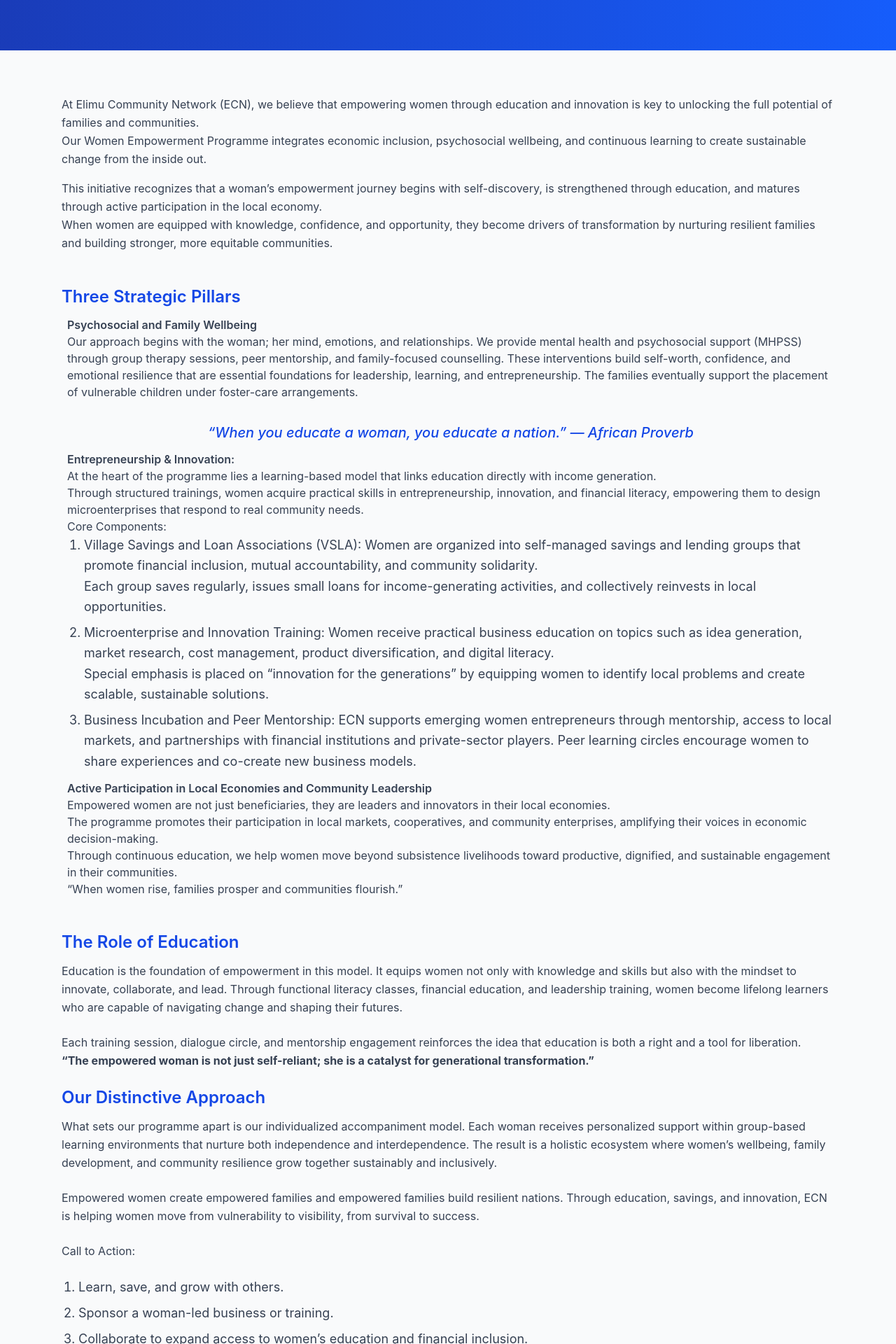
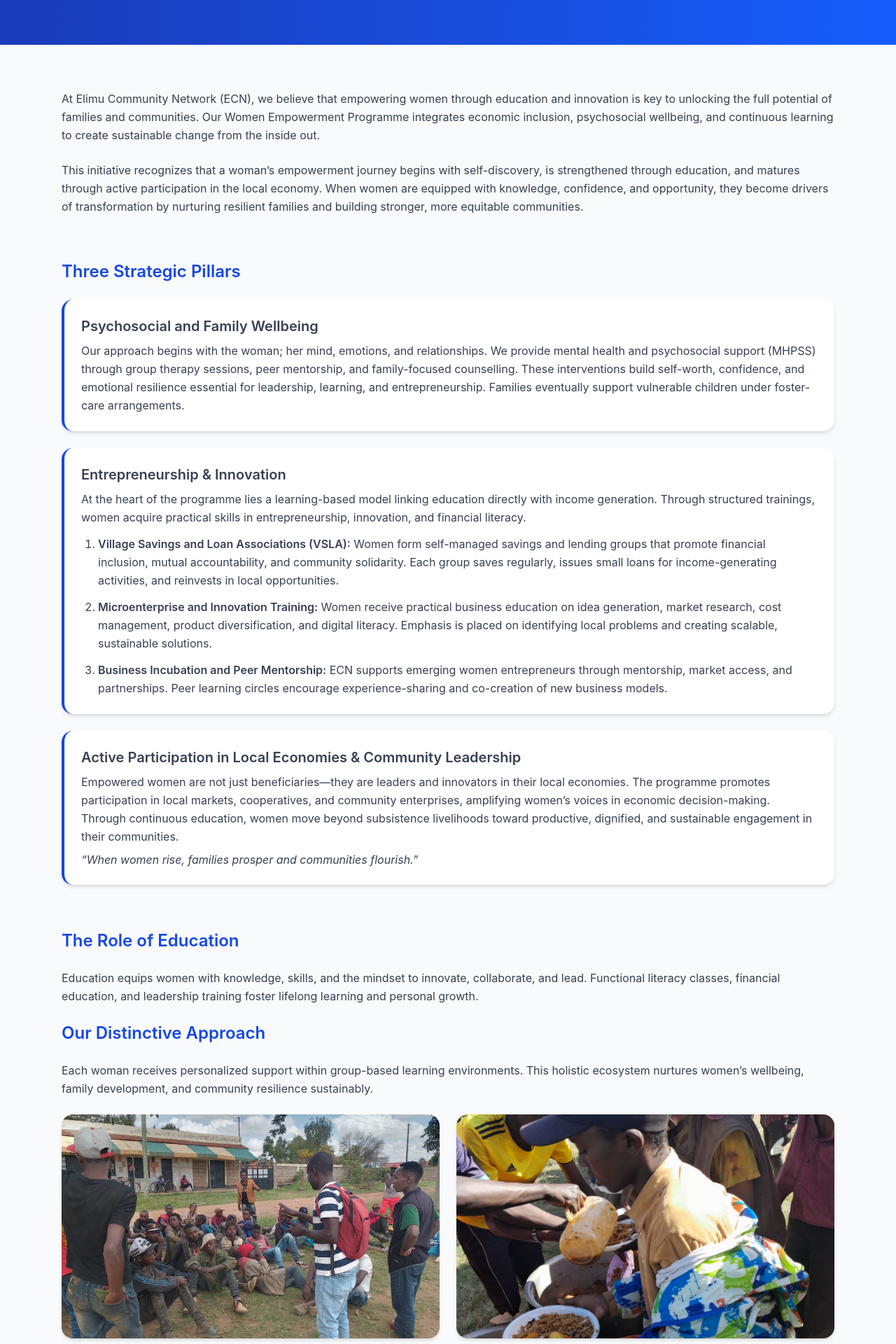
Before and after one commit to steph10920/ecnafrica, a React (Vite) app: page /programs/imara-women in a window 1280 px wide. Shown: the part 400-2320 px from the top of the page at 70% size. Built offline with nearby package versions, Linux system fonts and the light colour scheme.

Commit message:
new changes

```diff
--- a/src/pages/Nafasi.jsx
+++ b/src/pages/Nafasi.jsx
@@ -12,7 +12,7 @@ export default function Imarawomen() {
 
   useEffect(() => {
     window.scrollTo({ top: 0, behavior: "smooth" });
-  }, [location]);
+  }, [location.pathname]);
 
   useEffect(() => {
     const handleScroll = () => setShowTopBtn(window.scrollY > 300);
@@ -38,36 +38,34 @@ export default function Imarawomen() {
         >
           IMARA WOMEN: Building Strength through Knowledge and Innovation
         </motion.h1>
-        <p className="max-w-3xl mx-auto text-lg opacity-90">
+        <p className="max-w-3xl mx-auto text-lg opacity-90 mb-6">
           Imara means “strong” or “resilient” in Swahili
         </p>
-        <blockquote className="mt-8 italic text-white-700 text-center text-xl font-medium">
+        <motion.blockquote
+          className="italic text-white/80 text-center text-xl font-medium"
+          initial={{ opacity: 0 }}
+          animate={{ opacity: 1 }}
+          transition={{ delay: 0.5, duration: 1 }}
+        >
           “When you educate a woman, you educate a nation.” — African Proverb
-        </blockquote>
+        </motion.blockquote>
       </section>
 
       {/* 🔹 Main Content */}
-      <section className="max-w-6xl mx-auto py-16 px-6 space-y-12 text-gray-700">
+      <section className="max-w-6xl mx-auto py-16 px-6 space-y-16 text-gray-700">
         {/* Introduction */}
         <motion.div
           initial="hidden"
           whileInView="visible"
           variants={fadeInUp}
           transition={{ duration: 0.8 }}
-          className="space-y-4"
+          className="space-y-6"
         >
           <p className="leading-relaxed">
-            At Elimu Community Network (ECN), we believe that empowering women through
-            education and innovation is key to unlocking the full potential of families and communities.<br />
-            Our Women Empowerment Programme integrates economic inclusion, psychosocial wellbeing, and
-            continuous learning to create sustainable change from the inside out.
-
+            At Elimu Community Network (ECN), we believe that empowering women through education and innovation is key to unlocking the full potential of families and communities. Our Women Empowerment Programme integrates economic inclusion, psychosocial wellbeing, and continuous learning to create sustainable change from the inside out.
           </p>
           <p className="leading-relaxed">
-            This initiative recognizes that a woman’s empowerment journey begins with self-discovery, is
-            strengthened through education, and matures through active participation in the local economy.<br />
-            When women are equipped with knowledge, confidence, and opportunity, they become drivers of transformation
-            by nurturing resilient families and building stronger, more equitable communities.
+            This initiative recognizes that a woman’s empowerment journey begins with self-discovery, is strengthened through education, and matures through active participation in the local economy. When women are equipped with knowledge, confidence, and opportunity, they become drivers of transformation by nurturing resilient families and building stronger, more equitable communities.
           </p>
         </motion.div>
 
@@ -77,52 +75,49 @@ export default function Imarawomen() {
           whileInView="visible"
           variants={fadeInUp}
           transition={{ duration: 0.8 }}
+          className="space-y-8"
         >
-          <h2 className="text-2xl font-semibold text-blue-700 mb-3">
+          <h2 className="text-2xl font-semibold text-blue-700 mb-6">
             Three Strategic Pillars
           </h2>
-          <ul className=" list-inside space-y-3 pl-2">
+
+          <div className="space-y-6">
+            {/* Pillar 1 */}
+            <div className="p-6 bg-white rounded-2xl shadow-md border-l-4 border-blue-700">
+              <h3 className="text-xl font-semibold mb-2">Psychosocial and Family Wellbeing</h3>
+              <p className="leading-relaxed">
+                Our approach begins with the woman; her mind, emotions, and relationships. We provide mental health and psychosocial support (MHPSS) through group therapy sessions, peer mentorship, and family-focused counselling. These interventions build self-worth, confidence, and emotional resilience essential for leadership, learning, and entrepreneurship. Families eventually support vulnerable children under foster-care arrangements.
+              </p>
+            </div>
+
+            {/* Pillar 2 */}
+            <div className="p-6 bg-white rounded-2xl shadow-md border-l-4 border-blue-700">
+              <h3 className="text-xl font-semibold mb-2">Entrepreneurship & Innovation</h3>
+              <p className="leading-relaxed mb-3">
+                At the heart of the programme lies a learning-based model linking education directly with income generation. Through structured trainings, women acquire practical skills in entrepreneurship, innovation, and financial literacy.
+              </p>
+              <ol className="list-decimal pl-6 space-y-3 text-gray-700 leading-relaxed">
                 <li>
-              <span className="font-semibold">Psychosocial and Family Wellbeing</span> <br />
-              Our approach begins with the woman; her mind, emotions, and relationships. We
-              provide mental health and psychosocial support (MHPSS) through group therapy
-              sessions, peer mentorship, and family-focused counselling. These interventions
-              build self-worth, confidence, and emotional resilience that are essential foundations
-              for leadership, learning, and entrepreneurship. The families eventually support the
-              placement of vulnerable children under foster-care arrangements.<br />
-              <blockquote className="mt-8 italic text-blue-700 text-center text-xl font-medium">
-              “When you educate a woman, you educate a nation.” — African Proverb
-            </blockquote>
+                  <span className="font-semibold">Village Savings and Loan Associations (VSLA):</span> Women form self-managed savings and lending groups that promote financial inclusion, mutual accountability, and community solidarity. Each group saves regularly, issues small loans for income-generating activities, and reinvests in local opportunities.
                 </li>
                 <li>
-              <span className="font-semibold">Entrepreneurship & Innovation:</span><br />
-              At the heart of the programme lies a learning-based model that links education directly with
-              income generation.<br />
-            Through structured trainings, women acquire practical skills in entrepreneurship, innovation,
-            and financial literacy, empowering them to design microenterprises that respond to real community needs.<br />
-            Core Components:
-            <ol className="list-decimal pl-6 space-y-2 text-lg text-gray-700 leading-relaxed">
-            <li><span className="font-semiblod>">Village Savings and Loan Associations (VSLA): </span>Women are organized into
-            self-managed savings and lending groups that promote financial inclusion, mutual accountability, and community solidarity.<br />
-            Each group saves regularly, issues small loans for income-generating activities, and collectively reinvests in local opportunities.
+                  <span className="font-semibold">Microenterprise and Innovation Training:</span> Women receive practical business education on idea generation, market research, cost management, product diversification, and digital literacy. Emphasis is placed on identifying local problems and creating scalable, sustainable solutions.
                 </li>
-            <li><span className="font-semiblod>">Microenterprise and Innovation Training:  </span>Women receive practical business education on topics
-            such as idea generation, market research, cost management, product diversification, and digital literacy.<br />
-            Special emphasis is placed on “innovation for the generations” by equipping women to identify local problems and create scalable, sustainable solutions.
-            </li>
-            <li><span className="font-semiblod>">Business Incubation and Peer Mentorship: </span>ECN supports emerging women entrepreneurs through mentorship,
-            access to local markets, and partnerships with financial institutions and private-sector players. Peer learning circles encourage women to share
-            experiences and co-create new business models.
+                <li>
+                  <span className="font-semibold">Business Incubation and Peer Mentorship:</span> ECN supports emerging women entrepreneurs through mentorship, market access, and partnerships. Peer learning circles encourage experience-sharing and co-creation of new business models.
                 </li>
               </ol>
-            </li>
-            <li><span className="font-semibold">Active Participation in Local Economies and Community Leadership</span><br />
-            Empowered women are not just beneficiaries, they are leaders and innovators in their local economies.<br />
-            The programme promotes their participation in local markets, cooperatives, and community enterprises, amplifying their voices in economic decision-making.<br />
-            Through continuous education, we help women move beyond subsistence livelihoods toward productive, dignified, and sustainable engagement in their communities.<br />
-            “When women rise, families prosper and communities flourish.”<br />
-            </li>
-          </ul>
+            </div>
+
+            {/* Pillar 3 */}
+            <div className="p-6 bg-white rounded-2xl shadow-md border-l-4 border-blue-700">
+              <h3 className="text-xl font-semibold mb-2">Active Participation in Local Economies & Community Leadership</h3>
+              <p className="leading-relaxed">
+                Empowered women are not just beneficiaries—they are leaders and innovators in their local economies. The programme promotes participation in local markets, cooperatives, and community enterprises, amplifying women’s voices in economic decision-making. Through continuous education, women move beyond subsistence livelihoods toward productive, dignified, and sustainable engagement in their communities.
+              </p>
+              <p className="mt-2 italic">“When women rise, families prosper and communities flourish.”</p>
+            </div>
+          </div>
         </motion.div>
 
         {/* Learning in Action */}
@@ -132,54 +127,35 @@ export default function Imarawomen() {
           variants={fadeInUp}
           transition={{ duration: 0.8 }}
         >
-          <h2 className="text-2xl font-semibold text-blue-700 mb-3">
-            The Role of Education
-          </h2>
+          <h2 className="text-2xl font-semibold text-blue-700 mb-6">The Role of Education</h2>
           <p className="leading-relaxed mb-6">
-            Education is the foundation of empowerment in this model. It equips women not only with
-            knowledge and skills but also with the mindset to innovate, collaborate, and lead. Through
-            functional literacy classes, financial education, and leadership training, women become lifelong
-            learners who are capable of navigating change and shaping their futures.
+            Education equips women with knowledge, skills, and the mindset to innovate, collaborate, and lead. Functional literacy classes, financial education, and leadership training foster lifelong learning and personal growth.
           </p>
+
+          <h2 className="text-2xl font-semibold text-blue-700 mb-6">Our Distinctive Approach</h2>
           <p className="leading-relaxed mb-6">
-            Each training session, dialogue circle, and mentorship engagement reinforces the idea that education is both a right and a tool for liberation.<br />
-            <strong>“The empowered woman is not just self-reliant; she is a catalyst for generational transformation.”</strong>
+            Each woman receives personalized support within group-based learning environments. This holistic ecosystem nurtures women’s wellbeing, family development, and community resilience sustainably.
+          </p>
 
-          </p>
-          <h2 className="text-2xl font-semibold text-blue-700 mb-3">
-            Our Distinctive Approach
-          </h2>
-          <p className="leading-relaxed mb-6">
-            What sets our programme apart is our individualized accompaniment model. Each woman receives personalized support within group-based learning
-            environments that nurture both independence and interdependence. The result is a holistic ecosystem where women’s wellbeing, family development,
-            and community resilience grow together sustainably and inclusively.
-          </p>
-          <p className="leading-relaxed mb-6">
-            Empowered women create empowered families and empowered families build resilient nations.
-            Through education, savings, and innovation, ECN is helping women move from vulnerability to
-            visibility, from survival to success.
-          </p>
-          <p className="leading-relaxed mb-6">
-            Call to Action:
-          </p>
-           <ol className="list-decimal pl-6 space-y-2 text-lg text-gray-700 leading-relaxed">
+          <div className="grid md:grid-cols-2 gap-6 mb-8">
+            <img
+              src={LearningPhoto1}
+              alt="Women learning digital skills during mentorship"
+              className="rounded-2xl shadow-md object-cover h-64 md:h-80 w-full transition-transform duration-300 hover:scale-105"
+            />
+            <img
+              src={LearningPhoto2}
+              alt="Youth training and mentorship"
+              className="rounded-2xl shadow-md object-cover h-64 md:h-80 w-full transition-transform duration-300 hover:scale-105"
+            />
+          </div>
+
+          <h3 className="text-xl font-semibold text-blue-700 mb-4">Call to Action</h3>
+          <ol className="list-decimal pl-6 space-y-2 text-gray-700 leading-relaxed">
             <li>Learn, save, and grow with others.</li>
             <li>Sponsor a woman-led business or training.</li>
             <li>Collaborate to expand access to women’s education and financial inclusion.</li>
           </ol>
-
-          <div className="grid md:grid-cols-2 gap-6">
-            <img
-              src={LearningPhoto1}
-              alt="Students learning technology"
-              className="rounded-2xl shadow-md"
-            />
-            <img
-              src={LearningPhoto2}
-              alt="Youth training and mentorship"
-              className="rounded-2xl shadow-md"
-            />
-          </div>
         </motion.div>
 
         {/* Quote */}
@@ -191,15 +167,12 @@ export default function Imarawomen() {
           className="bg-blue-100 p-6 rounded-2xl border-l-4 border-blue-700 shadow-sm"
         >
           <p className="italic text-blue-800 text-lg">
-            “Education is not preparation for life; education is life itself —
-            and Nafasi Learning is where opportunity meets purpose.”
+            “Education is not preparation for life; education is life itself — and Nafasi Learning is where opportunity meets purpose.”
           </p>
-          <p className="text-right font-semibold text-blue-700 mt-2">
-            – Elimu Community Network (ECN)
-          </p>
+          <p className="text-right font-semibold text-blue-700 mt-2">– Elimu Community Network (ECN)</p>
         </motion.div>
 
-        {/* Call to Action */}
+        {/* Join Movement CTA */}
         <motion.div
           initial="hidden"
           whileInView="visible"
@@ -207,15 +180,13 @@ export default function Imarawomen() {
           transition={{ duration: 0.8 }}
           className="text-center"
         >
-          <h3 className="text-xl font-semibold text-blue-700 mb-4">
-            Join the Nafasi Learning Movement
-          </h3>
+          <h3 className="text-xl font-semibold text-blue-700 mb-4">Join the Nafasi Learning Movement</h3>
           <p className="mb-6">
-            Whether you are a student, mentor, or partner — your contribution
-            can help shape a generation of thinkers, creators, and leaders.
+            Whether you are a student, mentor, or partner — your contribution can help shape a generation of thinkers, creators, and leaders.
           </p>
           <a
             href="/contact"
+            aria-label="Get involved with Imara Women program"
             className="bg-blue-700 hover:bg-blue-800 text-white px-6 py-3 rounded-xl transition duration-300"
           >
             Get Involved
@@ -225,12 +196,15 @@ export default function Imarawomen() {
 
       {/* Scroll to Top */}
       {showTopBtn && (
-        <button
+        <motion.button
           onClick={() => window.scrollTo({ top: 0, behavior: "smooth" })}
           className="fixed bottom-8 right-8 bg-blue-700 text-white p-3 rounded-full shadow-lg hover:bg-blue-800 transition duration-300 z-50"
+          initial={{ opacity: 0 }}
+          animate={{ opacity: 1 }}
+          transition={{ duration: 0.5 }}
         >
           <ArrowUp size={24} />
-        </button>
+        </motion.button>
       )}
 
       <Footer />
--- a/src/pages/Programs.jsx
+++ b/src/pages/Programs.jsx
@@ -52,7 +52,7 @@ export default function Programs() {
       title:
         "Nafasi Learning Programme: Creating Spaces and Opportunities for Change",
       subtitle: "Creating Spaces and Opportunities for Change",
-      path: "/programs/imara-women",
+      path: "/programs/nafasiprogramme",
       color: "from-blue-100 via-blue-200 to-blue-300",
     },
     {
```
Also changed, not shown: src/assets/hero-bg.jpg (added), src/assets/pillar-bg.jpg (added). Lines whose indentation alone changed are shown as unchanged.
